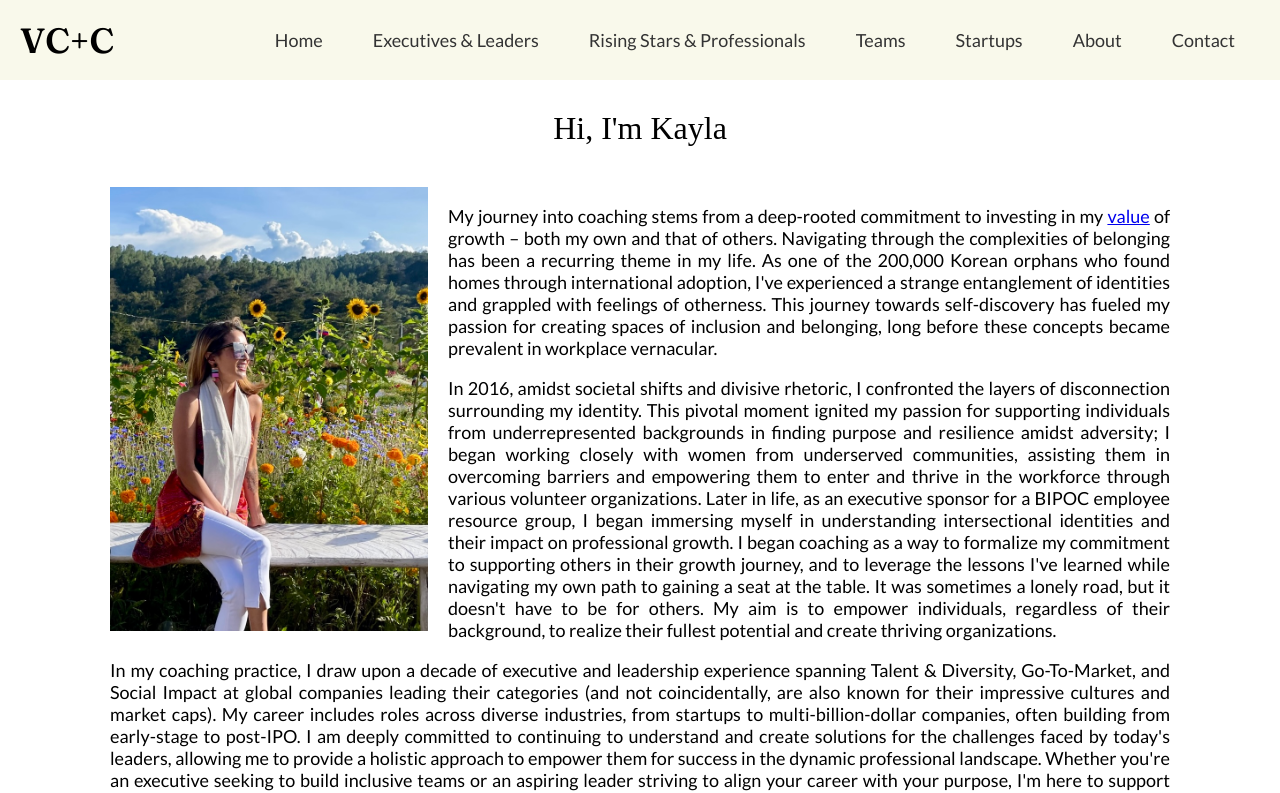
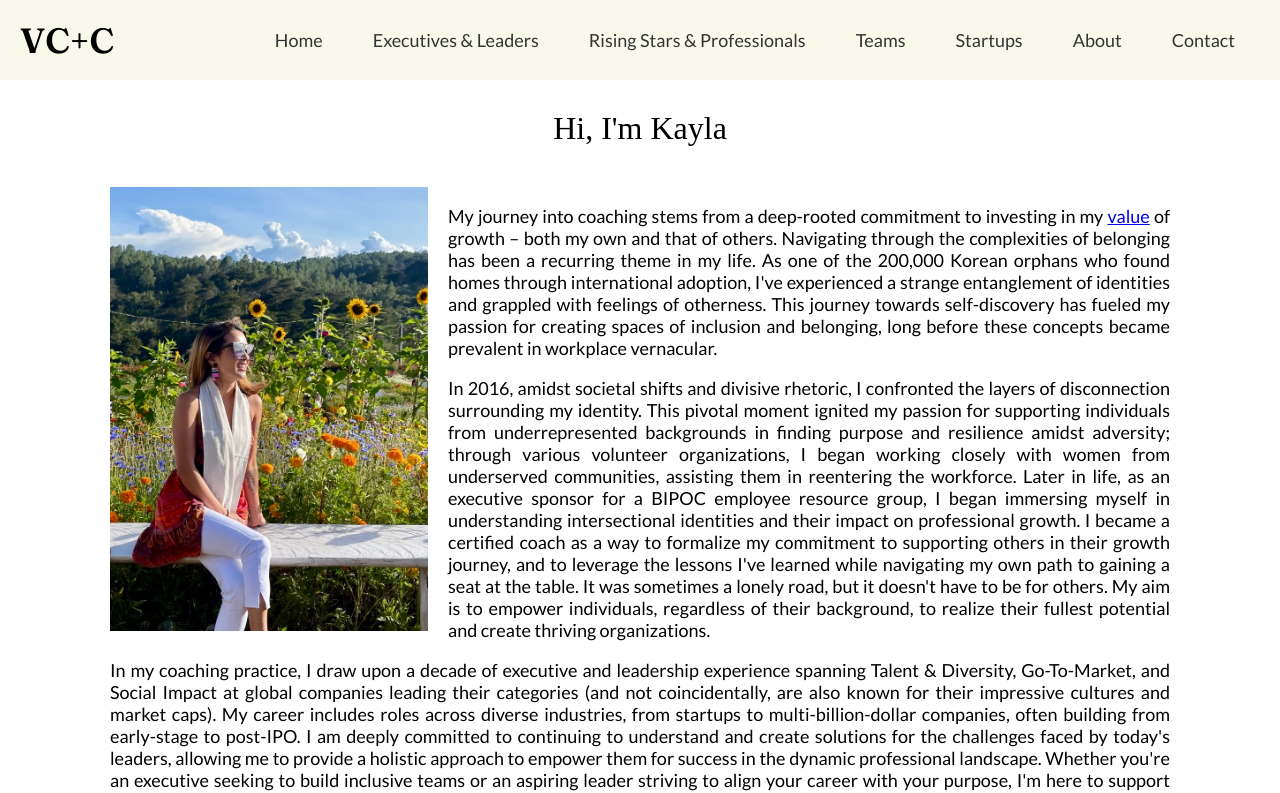
Before and after one commit to lucasamagno/vatalarocoaching, a Vue app: page /about in a window 1280 px wide. Shown: the top 793 px of the page. Built offline with nearby package versions, Linux system fonts and the light colour scheme; a web font is replaced by a local one.

Commit message:
changes per kayla's request

```diff
--- a/src/components/AboutPage.vue
+++ b/src/components/AboutPage.vue
@@ -4,7 +4,7 @@
     <div class="text-container">
       <img :src="getImagePath('IMG_1166.jpg')" alt="Kayla" class="float-left">
       <p>My journey into coaching stems from a deep-rooted commitment to investing in my <a href="https://brenebrown.com/resources/dare-to-lead-list-of-values/">value</a> of growth – both my own and that of others. Navigating through the complexities of belonging has been a recurring theme in my life. As one of the 200,000 Korean orphans who found homes through international adoption, I've experienced a strange entanglement of identities and grappled with feelings of otherness. This journey towards self-discovery has fueled my passion for creating spaces of inclusion and belonging, long before these concepts became prevalent in workplace vernacular.</p>
-      <p>In 2016, amidst societal shifts and divisive rhetoric, I confronted the layers of disconnection surrounding my identity. This pivotal moment ignited my passion for supporting individuals from underrepresented backgrounds in finding purpose and resilience amidst adversity; I began working closely with women from underserved communities, assisting them in overcoming barriers and empowering them to enter and thrive in the workforce through various volunteer organizations. Later in life, as an executive sponsor for a BIPOC employee resource group, I began immersing myself in understanding intersectional identities and their impact on professional growth. I began coaching as a way to formalize my commitment to supporting others in their growth journey, and to leverage the lessons I've learned while navigating my own path to gaining a seat at the table. It was sometimes a lonely road, but it doesn't have to be for others. My aim is to empower individuals, regardless of their background, to realize their fullest potential and create thriving organizations.</p>
+      <p>In 2016, amidst societal shifts and divisive rhetoric, I confronted the layers of disconnection surrounding my identity. This pivotal moment ignited my passion for supporting individuals from underrepresented backgrounds in finding purpose and resilience amidst adversity; through various volunteer organizations, I began working closely with women from underserved communities, assisting them in reentering the workforce. Later in life, as an executive sponsor for a BIPOC employee resource group, I began immersing myself in understanding intersectional identities and their impact on professional growth. I became a certified coach as a way to formalize my commitment to supporting others in their growth journey, and to leverage the lessons I've learned while navigating my own path to gaining a seat at the table. It was sometimes a lonely road, but it doesn't have to be for others. My aim is to empower individuals, regardless of their background, to realize their fullest potential and create thriving organizations.</p>
       <p>In my coaching practice, I draw upon a decade of executive and leadership experience spanning Talent & Diversity, Go-To-Market, and Social Impact at global companies leading their categories (and not coincidentally, are also known for their impressive cultures and market caps). My career includes roles across diverse industries, from startups to multi-billion-dollar companies, often building from early-stage to post-IPO. I am deeply committed to continuing to understand and create solutions for the challenges faced by today's leaders, allowing me to provide a holistic approach to empower them for success in the dynamic professional landscape. Whether you're an executive seeking to build inclusive teams or an aspiring leader striving to align your career with your purpose, I'm here to support you on your journey towards growth and fulfillment.</p>
       <p>My mission is clear: to contribute to a better world by nurturing the growth of individuals and organizations. For me, it’s personal.</p>
     </div>
--- a/src/components/HeroSection.vue
+++ b/src/components/HeroSection.vue
@@ -2,7 +2,7 @@
   <section class="hero-section">
     <div class="hero-left"></div>
     <div class="hero-right">
-      <h1>Empowering leaders and teams to excel and drive <em>transformative</em> change</h1>
+      <h1>Empowering leaders and teams to excel and drive <em>transformative</em> impact</h1>
       <p class="motto">Executive Coaching | Professional Development | Consulting</p>
       <div class="button-container">
         <p><router-link to="/contact" class="contact-button"><strong>Learn how with a free discovery call</strong></router-link></p>
```
Also changed, not shown: 7 other files (tests, documents, lock files or other folders).
